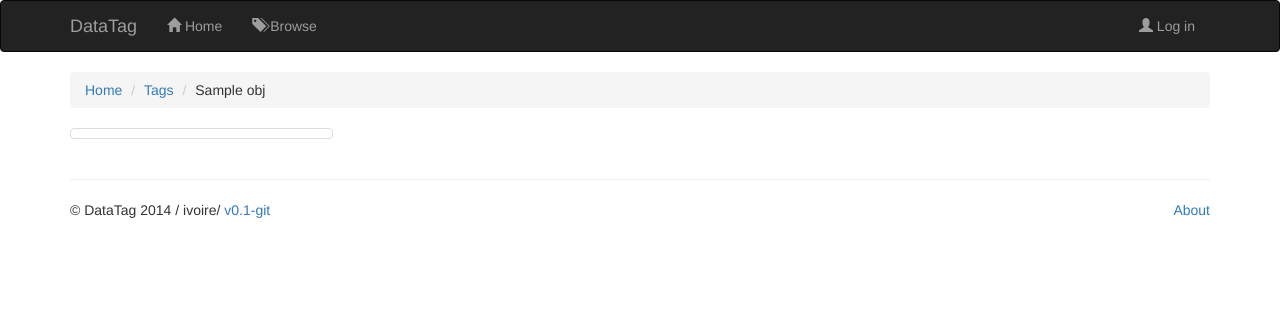
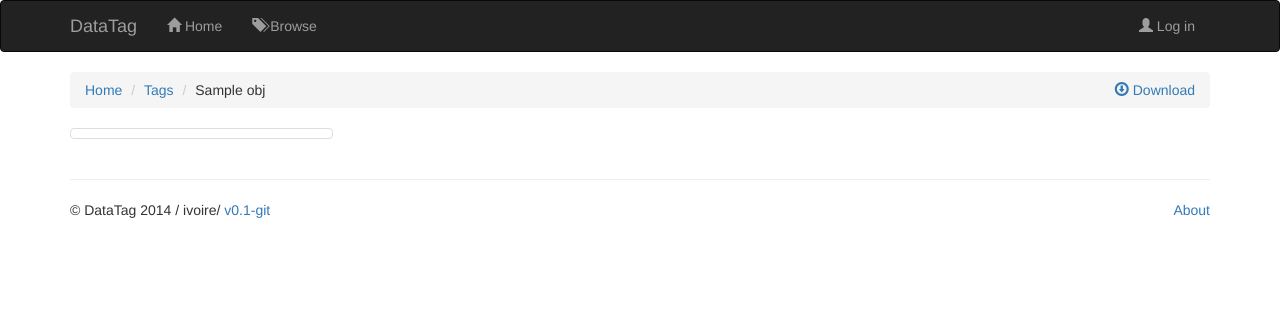
Before and after one commit to ivoire/DataTag, a Django app: template DataTag/templates/DataTag/tag/details.html in a window 1280 px wide. Shown: the top 312 px of the page. Run offline with Django 3.2, Linux system fonts and the light colour scheme; the template is opened without the code that fills it: most values are stand-ins (such as "Sample title", 1, 10 or a date in 2020); some libraries are stand-ins or nearby versions.

Commit message:
Add a download link on the right pages

```diff
--- a/DataTag/templates/DataTag/tag/details.html
+++ b/DataTag/templates/DataTag/tag/details.html
@@ -17,6 +17,9 @@
     <li><a href="{% url 'tags.details' tag.path %}">{{ tag.obj.name }}</a></li>
   {% endif %}
 {% endfor %}
+{% if medias|length < 200 %}
+  <a href=".?download" class="pull-right"><span class="glyphicon glyphicon-download"></span> Download</a>
+{% endif %}
 {% endblock %}
 
 {% block body %}
```
